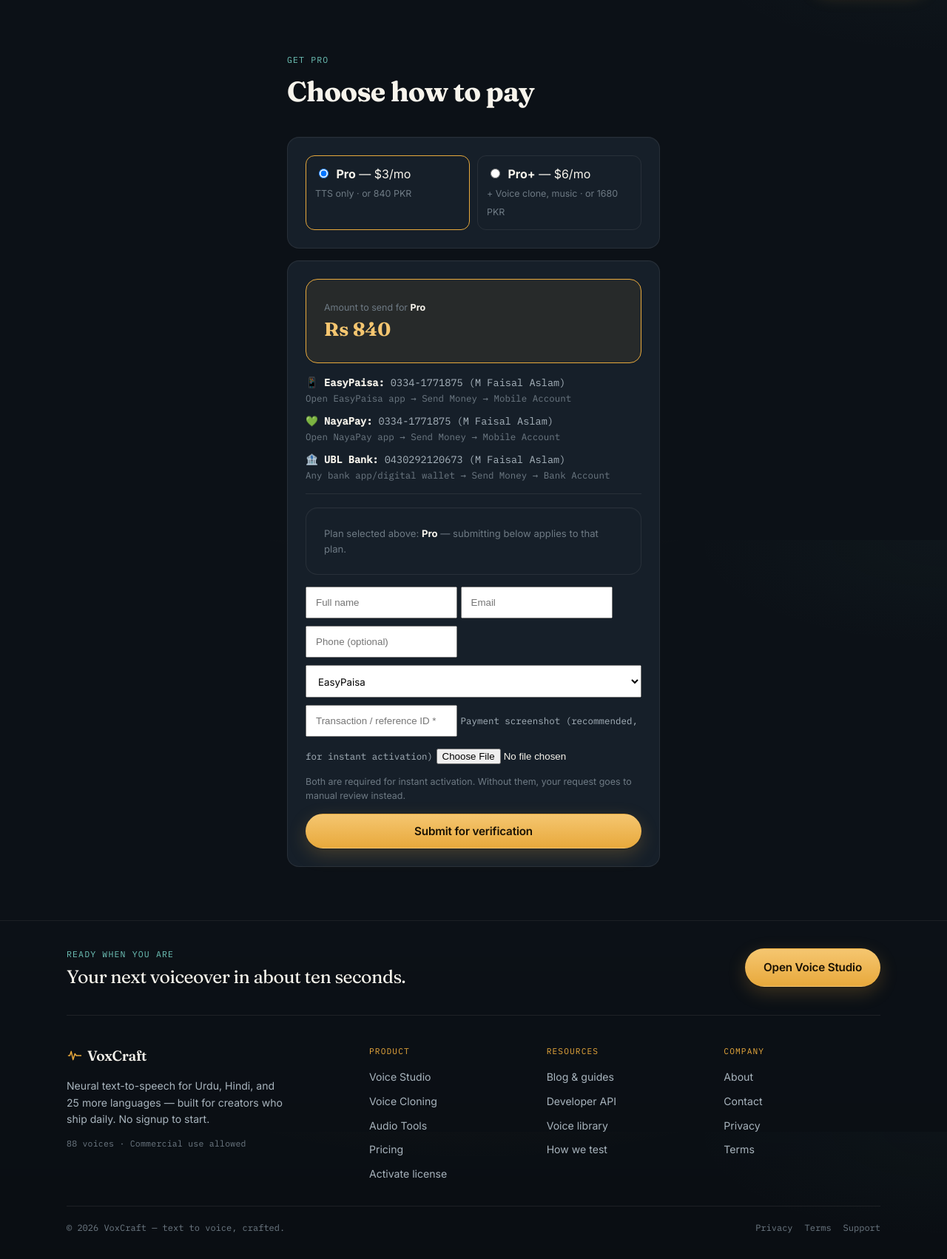
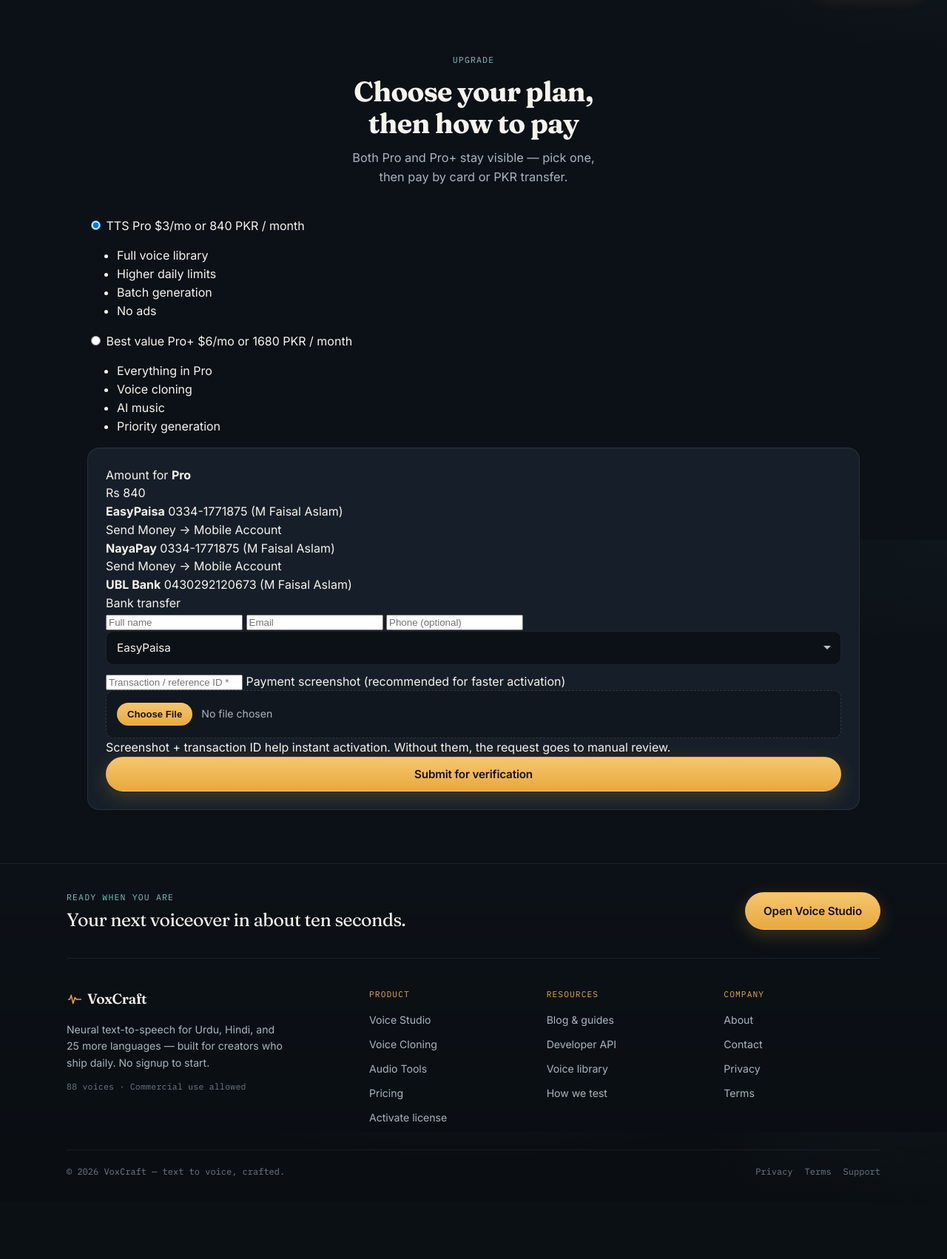
Before and after one commit to faisalchaudhary411/Audio-Studio, a Flask app: page /upgrade in a window 1280 px wide. Shown: the part 70-1772 px from the top of the page at 74% size. After the commit the page ends 1661 px from the top, so only its background shows below. Run offline with Flask 3, Linux system fonts and the light colour scheme; data comes from the database, SQL or seed files in the repository; data that the repository does not hold is empty; parts of the project's set-up code (start-up, migrations or seed data) failed here and were passed over; some libraries are stand-ins or nearby versions.

Commit message:
Add files via upload

```diff
--- a/templates/base.html
+++ b/templates/base.html
@@ -78,9 +78,9 @@
       </div>
     </div>
     {% if plan_ctx == 'pro_plus' %}
-    <a href="{{ url_for('pricing') }}" style="color:var(--jade-hi);" title="{{ license_name_ctx }} — Pro+">{{ license_name_ctx|truncate(14, True, '') }} · Pro+</a>
+    <a href="{{ url_for('pricing') }}" class="nav-plan nav-plan--plus" title="{{ license_name_ctx or 'Pro+' }}">Pro+</a>
     {% elif plan_ctx == 'pro' %}
-    <a href="{{ url_for('pricing') }}" style="color:var(--jade-hi);" title="{{ license_name_ctx }} — Pro">{{ license_name_ctx|truncate(14, True, '') }} · Pro</a>
+    <a href="{{ url_for('pricing') }}" class="nav-plan" title="{{ license_name_ctx or 'Pro' }}">Pro</a>
     {% else %}
     <a href="{{ url_for('upgrade') }}" style="color:var(--brass-hi);">Get Pro</a>
     {% endif %}
@@ -110,9 +110,32 @@
 
 <div class="announce-banner" id="announce-banner" hidden>
   <span class="announce-banner__badge" id="announce-banner-badge">Update</span>
-  <span class="announce-banner__text" id="announce-banner-text"></span>
+  <div class="announce-banner__track">
+    <div class="announce-banner__marquee">
+      <span class="announce-banner__text" id="announce-banner-text"></span>
+      <span class="announce-banner__text" id="announce-banner-text-dup" aria-hidden="true"></span>
+    </div>
+  </div>
   <a class="announce-banner__link" id="announce-banner-link" href="#" hidden></a>
   <button class="announce-banner__close" id="announce-banner-close" aria-label="Dismiss">&times;</button>
+</div>
+
+{# First-visit permissions sheet — only what the product actually uses #}
+<div class="perm-sheet" id="perm-sheet" hidden>
+  <div class="perm-sheet__card" role="dialog" aria-labelledby="perm-title" aria-modal="true">
+    <span class="perm-sheet__eyebrow">Before you start</span>
+    <h2 class="perm-sheet__title" id="perm-title">A few optional permissions</h2>
+    <p class="perm-sheet__sub">VoxCraft works without an account. These only improve the experience when you allow them.</p>
+    <ul class="perm-sheet__list">
+      <li><strong>Notifications</strong> — discounts and product updates (you can decline).</li>
+      <li><strong>Microphone</strong> — only when you use voice cloning, asked at that moment.</li>
+      <li><strong>Storage</strong> — recent generations stay in this browser only.</li>
+    </ul>
+    <div class="perm-sheet__actions">
+      <button type="button" class="btn btn--ghost" id="perm-decline">Continue without</button>
+      <button type="button" class="btn btn--brass" id="perm-allow">Allow notifications</button>
+    </div>
+  </div>
 </div>
 
 <main>
--- a/templates/upgrade.html
+++ b/templates/upgrade.html
@@ -1,109 +1,99 @@
 {% extends "base.html" %}
-{% block title %}Get Pro — VoxCraft{% endblock %}
+{% block title %}Upgrade — VoxCraft{% endblock %}
 
 {% block content %}
-<section class="section" style="max-width:560px;">
-  <div class="section__head">
-    <span class="section__eyebrow">Get Pro</span>
-    <h2 class="section__title">Choose how to pay</h2>
+<section class="section upgrade-page">
+  <div class="section__head" style="text-align:center;max-width:36ch;margin-left:auto;margin-right:auto;">
+    <span class="section__eyebrow">Upgrade</span>
+    <h2 class="section__title">Choose your plan, then how to pay</h2>
+    <p class="section__sub">Both Pro and Pro+ stay visible — pick one, then pay by card or PKR transfer.</p>
   </div>
 
-  <div class="panel" style="margin-bottom:16px;display:flex;gap:10px;">
-    <label style="flex:1;border:1px solid var(--line);border-radius:12px;padding:12px;cursor:pointer;{% if requested_plan == 'pro' %}border-color:var(--brass);{% endif %}">
-      <input type="radio" name="plan" value="pro" form="upgrade-form" data-checkout-url="{{ checkout_url or '' }}" data-pkr="{{ pro_price_pkr }}" {% if requested_plan == 'pro' %}checked{% endif %} onchange="voxcraftUpdateCheckoutLink()" style="margin-right:6px;">
-      <strong>Pro</strong> — {{ pro_price_usd }}/mo<br><span style="color:var(--text-dim);font-size:0.78rem;">TTS only · or {{ pro_price_pkr }} PKR</span>
+  {# ---- Plan picker: always show BOTH ---- #}
+  <div class="upgrade-plans" role="radiogroup" aria-label="Choose plan">
+    <label class="upgrade-plan {% if requested_plan == 'pro' %}is-selected{% endif %}" data-plan-card="pro">
+      <input type="radio" name="plan" value="pro" form="upgrade-form"
+             data-checkout-url="{{ checkout_url or '' }}"
+             data-pkr="{{ pro_price_pkr }}"
+             data-label="Pro"
+             {% if requested_plan != 'pro_plus' %}checked{% endif %}>
+      <span class="upgrade-plan__badge">TTS</span>
+      <span class="upgrade-plan__name">Pro</span>
+      <span class="upgrade-plan__price">{{ pro_price_usd }}<span>/mo</span></span>
+      <span class="upgrade-plan__pkr">or {{ pro_price_pkr }} PKR / month</span>
+      <ul class="upgrade-plan__perks">
+        <li>Full voice library</li>
+        <li>Higher daily limits</li>
+        <li>Batch generation</li>
+        <li>No ads</li>
+      </ul>
     </label>
-    <label style="flex:1;border:1px solid var(--line);border-radius:12px;padding:12px;cursor:pointer;{% if requested_plan == 'pro_plus' %}border-color:var(--brass);{% endif %}">
-      <input type="radio" name="plan" value="pro_plus" form="upgrade-form" data-checkout-url="{{ checkout_url_pro_plus or '' }}" data-pkr="{{ pro_plus_price_pkr }}" {% if requested_plan == 'pro_plus' %}checked{% endif %} onchange="voxcraftUpdateCheckoutLink()" style="margin-right:6px;">
-      <strong>Pro+</strong> — {{ pro_plus_price_usd }}/mo<br><span style="color:var(--text-dim);font-size:0.78rem;">+ Voice clone, music · or {{ pro_plus_price_pkr }} PKR</span>
+
+    <label class="upgrade-plan {% if requested_plan == 'pro_plus' %}is-selected{% endif %}" data-plan-card="pro_plus">
+      <input type="radio" name="plan" value="pro_plus" form="upgrade-form"
+             data-checkout-url="{{ checkout_url_pro_plus or '' }}"
+             data-pkr="{{ pro_plus_price_pkr }}"
+             data-label="Pro+"
+             {% if requested_plan == 'pro_plus' %}checked{% endif %}>
+      <span class="upgrade-plan__badge upgrade-plan__badge--plus">Best value</span>
+      <span class="upgrade-plan__name">Pro+</span>
+      <span class="upgrade-plan__price">{{ pro_plus_price_usd }}<span>/mo</span></span>
+      <span class="upgrade-plan__pkr">or {{ pro_plus_price_pkr }} PKR / month</span>
+      <ul class="upgrade-plan__perks">
+        <li>Everything in Pro</li>
+        <li>Voice cloning</li>
+        <li>AI music</li>
+        <li>Priority generation</li>
+      </ul>
     </label>
   </div>
 
   {% if checkout_url or checkout_url_pro_plus %}
-  <div class="panel" style="margin-bottom:16px;">
+  <div class="panel upgrade-pay">
     <span class="panel__label">Pay by card (international)</span>
-    <p style="color:var(--text-mid);font-size:0.9rem;margin-bottom:12px;">Instant activation via Freemius — card or PayPal. Uses whichever plan is selected above.</p>
-    <a id="voxcraft-checkout-link" href="{{ (checkout_url_pro_plus if requested_plan == 'pro_plus' else checkout_url) or '#' }}" class="btn btn--brass btn--block">Pay with card →</a>
-    <p id="voxcraft-checkout-missing" style="display:none;color:var(--text-dim);font-size:0.78rem;margin-top:8px;">Card checkout for this plan isn't set up yet — please use manual payment below.</p>
+    <p class="upgrade-pay__hint">Instant activation via Freemius — card or PayPal. Uses the plan selected above.</p>
+    <a id="voxcraft-checkout-link" href="#" class="btn btn--brass btn--block">Pay with card →</a>
+    <p id="voxcraft-checkout-missing" class="upgrade-pay__missing" hidden>Card checkout for this plan isn’t set up yet — use manual payment below.</p>
   </div>
-  <div style="text-align:center;color:var(--text-dim);font-size:0.82rem;margin:16px 0;">— or pay manually (Pakistan) —</div>
-  <script>
-    // Keeps the card-checkout button pointed at the SAME plan the person
-    // has selected below it, instead of always linking to one fixed URL
-    // regardless of which plan they picked (the original bug: Pro+ buyers
-    // landed on the Pro checkout page no matter what).
-    // ALSO now keeps the "send Rs X" amount below in sync with the same
-    // selection — previously the manual-payment instructions never showed
-    // an amount at all, for either plan, so a Pakistani customer paying by
-    // EasyPaisa/JazzCash/bank had to guess how much to send.
-    function voxcraftUpdateCheckoutLink() {
-      var selected = document.querySelector('input[name="plan"]:checked');
-      var link = document.getElementById('voxcraft-checkout-link');
-      var missing = document.getElementById('voxcraft-checkout-missing');
-      var amountEl = document.getElementById('voxcraft-pkr-amount');
-      if (selected && amountEl) {
-        amountEl.textContent = 'Rs ' + selected.getAttribute('data-pkr');
-      }
-      if (!selected || !link) return;
-      var url = selected.getAttribute('data-checkout-url');
-      if (url) {
-        link.href = url;
-        link.style.display = '';
-        if (missing) missing.style.display = 'none';
-      } else {
-        link.style.display = 'none';
-        if (missing) missing.style.display = '';
-      }
-    }
-    voxcraftUpdateCheckoutLink();
-  </script>
+  <div class="upgrade-or">— or pay manually (Pakistan) —</div>
   {% endif %}
 
-  <div class="panel">
+  <div class="panel upgrade-manual">
     {% if submitted %}
       {% if already_pro %}
-        <p style="color:var(--jade-hi);font-weight:600;margin-bottom:12px;">✓ Payment request submitted — reference ID <strong>{{ req_id }}</strong>.</p>
-        <div style="background:rgba(120,200,160,0.08);border:1px solid rgba(120,200,160,0.25);border-radius:12px;padding:14px;margin-top:12px;">
-          <p style="color:var(--text-mid);font-size:0.85rem;line-height:1.6;">
-            You already have active Pro access on this device, so nothing has changed for you right now — your existing access keeps working exactly as before.
-            We'll review this payment and apply it as a renewal/extension once verified.
-          </p>
+        <p class="upgrade-ok">✓ Payment request submitted — reference <strong>{{ req_id }}</strong>.</p>
+        <div class="upgrade-note upgrade-note--ok">
+          <p>You already have active Pro access on this device. We’ll review this payment as a renewal once verified.</p>
         </div>
       {% elif auto_approved %}
-        <p style="color:var(--jade-hi);font-weight:600;margin-bottom:12px;">✓ Activated instantly on this device — reference ID <strong>{{ req_id }}</strong>.</p>
-        <div style="background:rgba(255,180,0,0.08);border:1px solid rgba(255,180,0,0.25);border-radius:12px;padding:14px;margin-top:12px;">
-          <div style="color:var(--brass-hi);font-weight:600;font-size:0.88rem;margin-bottom:6px;">⏳ This access is temporary until verified</div>
-          <p style="color:var(--text-mid);font-size:0.85rem;line-height:1.6;">
-            We manually verify every payment. Your Pro access will <strong style="color:var(--text-hi);">automatically stop working after {{ grace_hours }} hours</strong>
-            if we haven't confirmed your payment by then. Once verified, it becomes permanent — no action needed on your end.
-          </p>
+        <p class="upgrade-ok">✓ Activated on this device — reference <strong>{{ req_id }}</strong>.</p>
+        <div class="upgrade-note upgrade-note--warn">
+          <div class="upgrade-note__title">Temporary until verified</div>
+          <p>Access stops after {{ grace_hours }} hours if payment isn’t confirmed. Once verified, it stays permanent.</p>
         </div>
       {% else %}
-        <p style="color:var(--jade-hi);">Request submitted — reference ID <strong>{{ req_id }}</strong>. We'll email your license key once verified.</p>
+        <p class="upgrade-ok">Request submitted — reference <strong>{{ req_id }}</strong>. We’ll email your license key once verified.</p>
       {% endif %}
     {% else %}
-      {% if error %}<p style="color:#e88;margin-bottom:12px;">{{ error }}</p>{% endif %}
+      {% if error %}<p class="upgrade-err">{{ error }}</p>{% endif %}
 
-      <div class="panel" style="margin-bottom:16px;background:rgba(232,169,60,0.08);border-color:var(--brass);">
-        <span style="color:var(--text-dim);font-size:0.78rem;">Amount to send for <strong style="color:var(--text-hi);">{{ 'Pro+' if requested_plan == 'pro_plus' else 'Pro' }}</strong></span>
-        <div style="font-family:var(--display);font-size:1.6rem;color:var(--brass-hi);font-weight:700;" id="voxcraft-pkr-amount">Rs {{ pro_plus_price_pkr if requested_plan == 'pro_plus' else pro_price_pkr }}</div>
+      <div class="upgrade-amount">
+        <span class="upgrade-amount__label">Amount for <strong id="voxcraft-plan-label">{{ 'Pro+' if requested_plan == 'pro_plus' else 'Pro' }}</strong></span>
+        <div class="upgrade-amount__value" id="voxcraft-pkr-amount">Rs {{ pro_plus_price_pkr if requested_plan == 'pro_plus' else pro_price_pkr }}</div>
       </div>
 
-      <div style="font-family:var(--mono);font-size:0.85rem;color:var(--text-mid);margin-bottom:18px;border-bottom:1px solid var(--line);padding-bottom:14px;display:grid;gap:10px;">
-        <div><strong style="color:var(--text-hi);">📱 EasyPaisa:</strong> 0334-1771875 (M Faisal Aslam)<br><span style="color:var(--text-dim);font-size:0.78rem;">Open EasyPaisa app → Send Money → Mobile Account</span></div>
-        <div><strong style="color:var(--text-hi);">💚 NayaPay:</strong> 0334-1771875 (M Faisal Aslam)<br><span style="color:var(--text-dim);font-size:0.78rem;">Open NayaPay app → Send Money → Mobile Account</span></div>
-        <div><strong style="color:var(--text-hi);">🏦 UBL Bank:</strong> 0430292120673 (M Faisal Aslam)<br><span style="color:var(--text-dim);font-size:0.78rem;">Any bank app/digital wallet → Send Money → Bank Account</span></div>
+      <div class="upgrade-pay-methods">
+        <div><strong>EasyPaisa</strong> 0334-1771875 (M Faisal Aslam)<br><span>Send Money → Mobile Account</span></div>
+        <div><strong>NayaPay</strong> 0334-1771875 (M Faisal Aslam)<br><span>Send Money → Mobile Account</span></div>
+        <div><strong>UBL Bank</strong> 0430292120673 (M Faisal Aslam)<br><span>Bank transfer</span></div>
       </div>
 
-      <div class="panel" style="margin-bottom:16px;">
-        <p style="color:var(--text-dim);font-size:0.82rem;">Plan selected above: <strong style="color:var(--text-hi);">{{ 'Pro+' if requested_plan == 'pro_plus' else 'Pro' }}</strong> — submitting below applies to that plan.</p>
-      </div>
-
-      <form id="upgrade-form" method="post" enctype="multipart/form-data"><input type="hidden" name="csrf_token" value="{{ csrf_token }}">
-        <input type="text" name="name" placeholder="Full name" class="script-input" style="min-height:auto;padding:12px;margin-bottom:10px;" required>
-        <input type="email" name="email" placeholder="Email" class="script-input" style="min-height:auto;padding:12px;margin-bottom:10px;" required>
-        <input type="tel" name="phone" placeholder="Phone (optional)" class="script-input" style="min-height:auto;padding:12px;margin-bottom:10px;">
-        <select name="payment_method" class="admin-input" style="width:100%;padding:12px;font-family:var(--body);margin-bottom:10px;">
+      <form id="upgrade-form" method="post" enctype="multipart/form-data">
+        <input type="hidden" name="csrf_token" value="{{ csrf_token }}">
+        <input type="text" name="name" placeholder="Full name" class="upgrade-field" required>
+        <input type="email" name="email" placeholder="Email" class="upgrade-field" required>
+        <input type="tel" name="phone" placeholder="Phone (optional)" class="upgrade-field">
+        <select name="payment_method" class="studio-select" style="margin-bottom:10px;">
           <option value="EasyPaisa">EasyPaisa</option>
           <option value="NayaPay">NayaPay</option>
           <option value="UBL Bank">UBL Bank</option>
@@ -111,13 +101,56 @@
           <option value="HBL Bank">HBL Bank</option>
           <option value="Other">Other</option>
         </select>
-        <input type="text" name="txn_id" placeholder="Transaction / reference ID *" class="script-input" style="min-height:auto;padding:12px;margin-bottom:10px;" required>
-        <label style="font-family:var(--mono);font-size:0.78rem;color:var(--text-mid);">Payment screenshot (recommended, for instant activation)</label>
-        <input type="file" name="screenshot" accept="image/*" style="margin:6px 0 14px;">
-        <p style="color:var(--text-dim);font-size:0.78rem;margin-bottom:14px;">Both are required for instant activation. Without them, your request goes to manual review instead.</p>
+        <input type="text" name="txn_id" placeholder="Transaction / reference ID *" class="upgrade-field" required>
+        <label class="upgrade-file-label">Payment screenshot (recommended for faster activation)</label>
+        <input type="file" name="screenshot" accept="image/*" class="file-input">
+        <p class="upgrade-fine">Screenshot + transaction ID help instant activation. Without them, the request goes to manual review.</p>
         <button type="submit" class="btn btn--brass btn--block">Submit for verification</button>
       </form>
     {% endif %}
   </div>
 </section>
+
+<script>
+(function () {
+  function updateUpgradeUI() {
+    var selected = document.querySelector('input[name="plan"]:checked');
+    var link = document.getElementById('voxcraft-checkout-link');
+    var missing = document.getElementById('voxcraft-checkout-missing');
+    var amountEl = document.getElementById('voxcraft-pkr-amount');
+    var labelEl = document.getElementById('voxcraft-plan-label');
+
+    document.querySelectorAll('[data-plan-card]').forEach(function (card) {
+      var input = card.querySelector('input[name="plan"]');
+      card.classList.toggle('is-selected', !!(input && input.checked));
+    });
+
+    if (!selected) return;
+    if (amountEl) amountEl.textContent = 'Rs ' + selected.getAttribute('data-pkr');
+    if (labelEl) labelEl.textContent = selected.getAttribute('data-label') || selected.value;
+
+    if (link) {
+      var url = selected.getAttribute('data-checkout-url');
+      if (url) {
+        link.href = url;
+        link.style.display = '';
+        if (missing) missing.hidden = true;
+      } else {
+        link.style.display = 'none';
+        if (missing) missing.hidden = false;
+      }
+    }
+  }
+
+  document.querySelectorAll('input[name="plan"]').forEach(function (r) {
+    r.addEventListener('change', updateUpgradeUI);
+  });
+  // Ensure one plan is always selected
+  if (!document.querySelector('input[name="plan"]:checked')) {
+    var first = document.querySelector('input[name="plan"]');
+    if (first) first.checked = true;
+  }
+  updateUpgradeUI();
+})();
+</script>
 {% endblock %}
```
Also changed, not shown: templates/developers.html (+23 -22 lines), templates/landing.html (+8 -6 lines).
